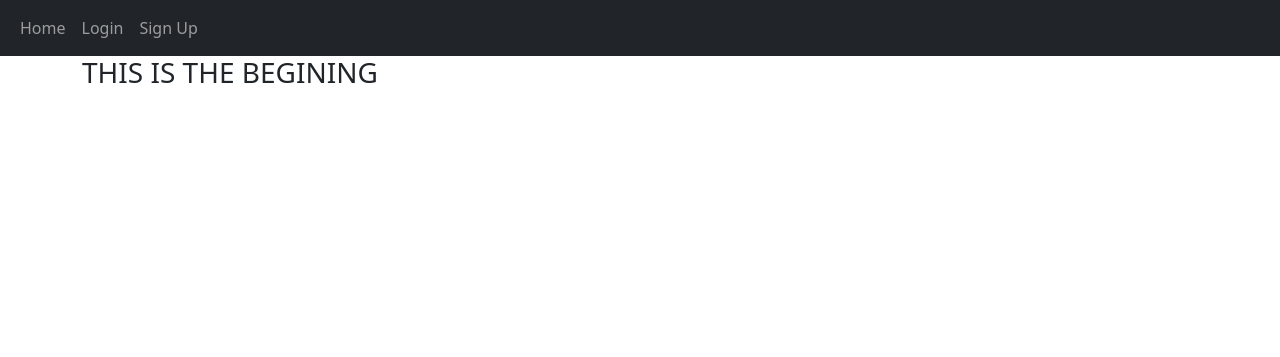
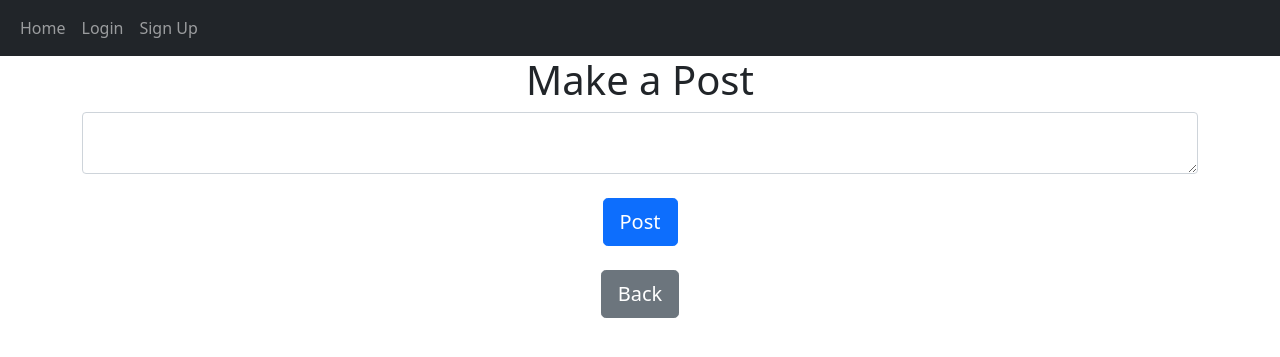
Before and after one commit to Edwike12/Personal-Blog, a Flask app: template app/templates/create_post.html in a window 1280 px wide. Shown: the top 357 px of the page. Run offline with Flask 2, Linux system fonts and the light colour scheme; the template is opened without the code that fills it, so the values that code supplies are empty.

```diff
--- a/app/templates/create_post.html
+++ b/app/templates/create_post.html
@@ -1,5 +1,19 @@
 {% extends "base.html" %}
 {% block title %}Home{% endblock %}
 {% block content%}
-    <h3>THIS IS THE BEGINING</h3>
+<h1 align="center">Make a Post</h1>
+
+<form method="POST">
+  <textarea name="text" id="text" class="form-control"></textarea>
+  <br />
+  <div align="center">
+    <button type="submit" class="btn btn-lg btn-primary">Post</button>
+  </div>
+</form>
+<br />
+<div align="center">
+  <a href="/home"
+    ><button type="button" class="btn btn-lg btn-secondary">Back</button></a
+  >
+</div>
     {% endblock %}
```
Also changed, not shown: app/models.py (+9 -0 lines).
